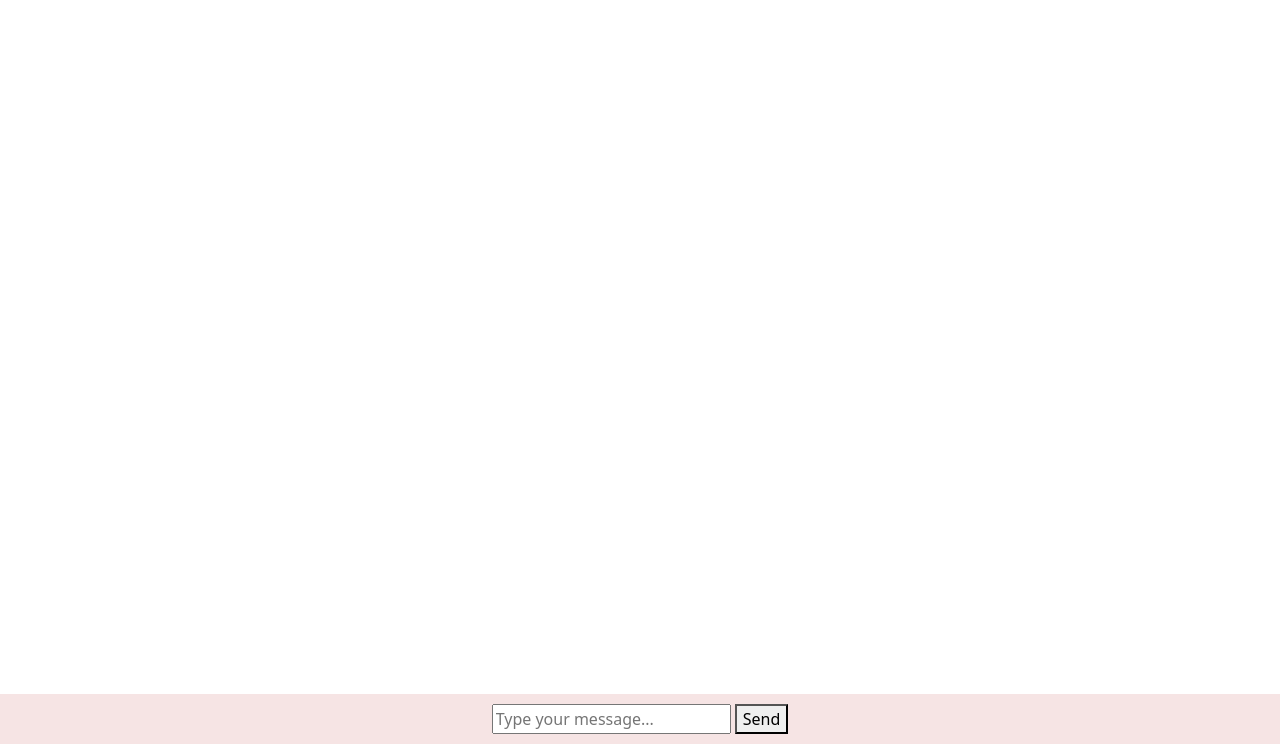
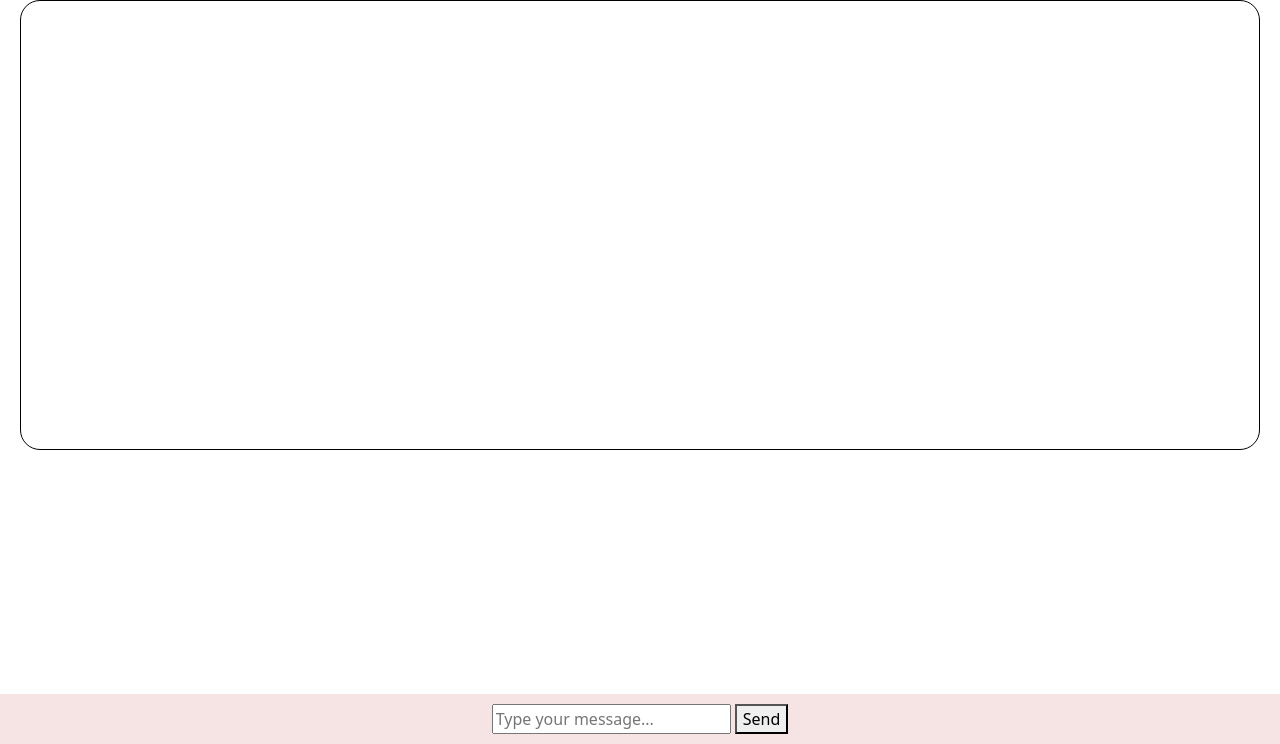
Before and after one commit to AbingtonHeightsSoftwareClub/website, a Flask app: page /chatroom in a window 1280 px wide. Shown: the part 56-800 px from the top of the page. Run offline with Flask 3, Linux system fonts and the light colour scheme; a user stored in the database is signed in; some libraries are stand-ins or nearby versions.

Commit message:
Fix formatting and make everything MUCH MUCH prettier

```diff
--- a/static/css/chatroom.css
+++ b/static/css/chatroom.css
@@ -7,3 +7,13 @@
     padding: 10px;
     background-color: #f3dcdcc0;
 }
+
+.chat-box {
+    height: 450px;
+    margin-left: 20px;
+    margin-right: 20px;
+    padding: 10px;
+    border: 1px solid #000000;
+    border-radius: 20px;
+    overflow: auto;
+}
--- a/static/js/chatroom.js
+++ b/static/js/chatroom.js
@@ -38,22 +38,11 @@ socket.on('broadcast-message', (data) => {
     const messageElement = document.createElement('div');
     messageElement.className = 'chat-message';
 
-    // create the header for the user who sent it
-    const header = document.createElement('div');
-    header.className = 'chat-message-header';
-    const userSpan = document.createElement('span');
-    userSpan.className = 'chat-user';
-    userSpan.textContent = data.user;
-
-    header.appendChild(userSpan);
-
     // create the text of the message on all clients
     const body = document.createElement('div');
     body.className = 'chat-message-body';
-    body.textContent = data.message;
+    body.textContent = data.user + ": " + data.message;
 
-    // we ball
-    messageElement.appendChild(header);
     messageElement.appendChild(body);
     // make sure the chatbox is there before appending
     if (chatBox) {
```
